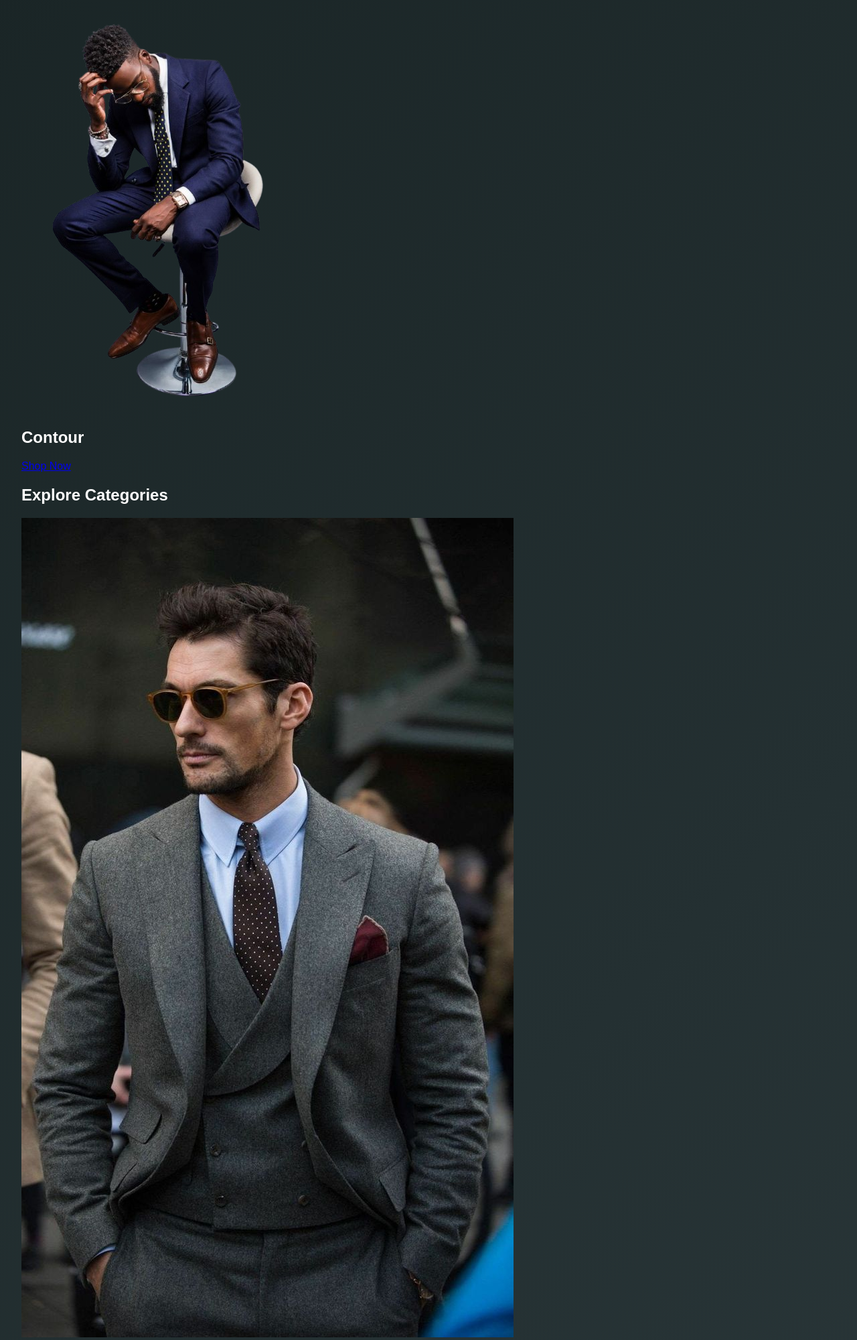
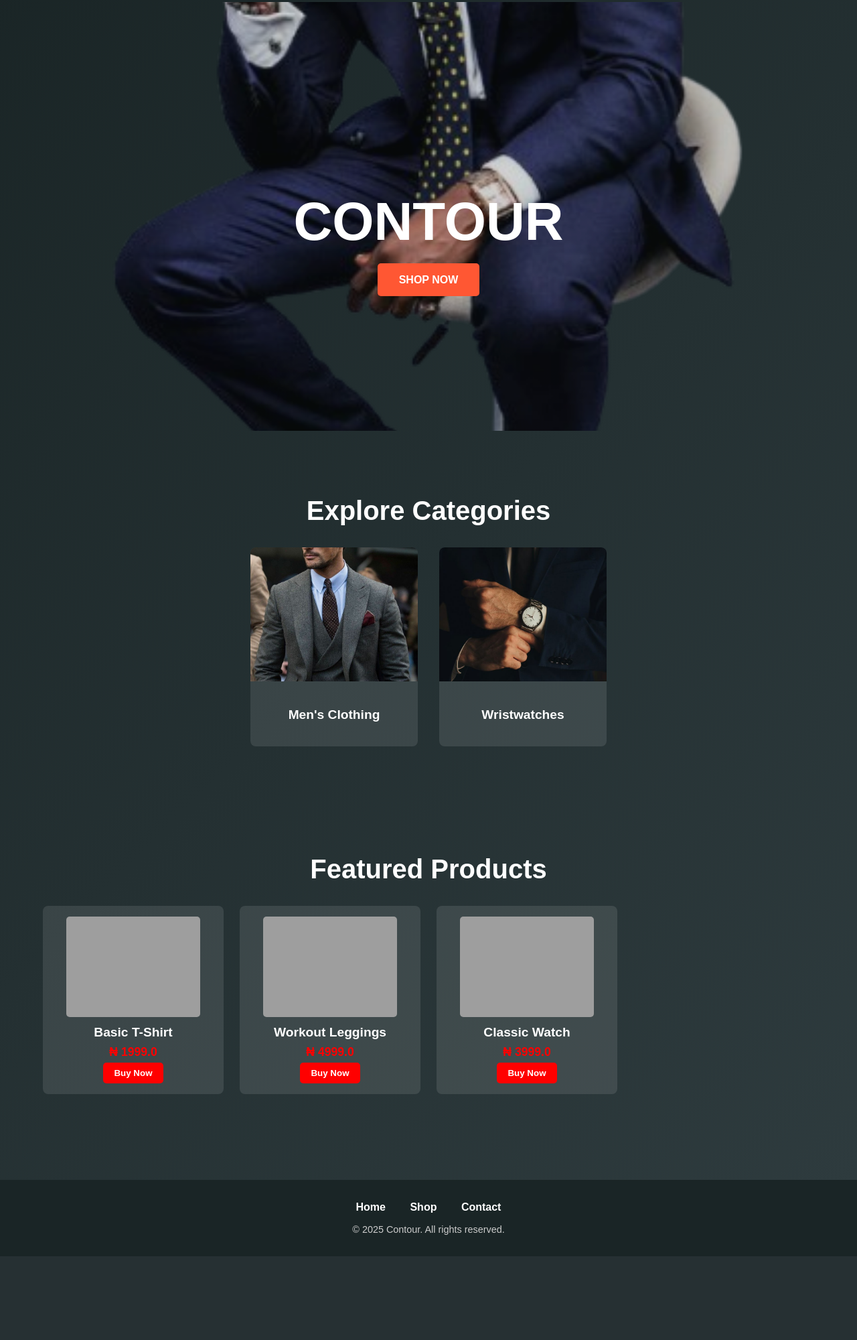
Before and after one commit to tommy251/Coutour, a Flask app: page / in a window 1280 px wide. Shown: the part 61-2061 px from the top of the page at 67% size. After the commit the page ends 1936 px from the top, so only its background shows below. Run offline with Flask 3, Linux system fonts and the light colour scheme; some libraries are stand-ins or nearby versions; grey boxes are pictures that could not be loaded.

Commit message:
update files

```diff
--- a/static/styles.css
+++ b/static/styles.css
@@ -93,144 +93,121 @@ nav {
     box-sizing: border-box;
     position: relative;
     overflow: hidden;
+}
+
+/* Home Section (ZOHO-Inspired) */
+#home {
+    background: linear-gradient(135deg, #1a2526 0%, #2e3b3e 100%);
+    color: white;
+    position: relative;
+    display: flex;
+    flex-direction: column;
+    align-items: center;
+}
+
+/* Hero Section */
+.hero-section {
+    position: relative;
+    width: 100%;
+    height: 80vh;
     display: flex;
     justify-content: center;
     align-items: center;
 }
 
-/* Home Section (Contour Style - Blvck Tumbler Inspired) */
-#home {
-    background: linear-gradient(135deg, #1a2526 0%, #2e3b3e 100%);
-    color: white;
-    position: relative;
+.hero-image {
+    position: absolute;
+    top: 0;
+    left: 0;
+    width: 100%;
+    height: 100%;
+    object-fit: cover;
+    z-index: 1;
+    opacity: 0.8;
 }
 
-.home-hero {
-    max-width: 1200px;
-    width: 100%;
+.hero-content {
+    position: relative;
+    z-index: 2;
     text-align: center;
-    position: relative;
-    z-index: 1;
 }
 
-.main-title {
-    font-size: 6rem;
+.hero-content h1 {
+    font-size: 5rem;
     font-weight: bold;
     text-transform: uppercase;
+    color: white;
     margin-bottom: 2rem;
-    color: white;
-    position: relative;
-    z-index: 1;
 }
 
-.hero-tumbler {
-    max-width: 300px;
-    width: 100%;
-    position: relative;
-    z-index: 2;
-    margin: 0 auto 2rem;
+.shop-now-btn {
+    background-color: #ff5733;
+    color: white;
+    padding: 1rem 2rem;
+    border: none;
+    border-radius: 5px;
+    text-decoration: none;
+    font-weight: bold;
+    text-transform: uppercase;
+    transition: background-color 0.3s;
 }
 
-.home-details {
+.shop-now-btn:hover {
+    background-color: #e04e2b;
+}
+
+/* Category Section */
+.category-section {
+    padding: 4rem 2rem;
+    text-align: center;
+}
+
+.category-section h2 {
+    font-size: 2.5rem;
+    color: white;
+    margin-bottom: 2rem;
+}
+
+.category-grid {
     display: flex;
     justify-content: center;
     gap: 2rem;
     flex-wrap: wrap;
-    margin-top: 2rem;
 }
 
-.home-details .detail-box {
+.category-card {
     background: rgba(255, 255, 255, 0.1);
-    padding: 1rem;
     border-radius: 8px;
-    max-width: 300px;
-    text-align: left;
+    overflow: hidden;
+    width: 250px;
+    transition: transform 0.3s;
 }
 
-.home-details .detail-box h3 {
-    font-size: 1.2rem;
-    color: #ff5733; /* Orange accent */
-    margin-bottom: 0.5rem;
+.category-card:hover {
+    transform: translateY(-5px);
 }
 
-.home-details .detail-box p {
-    font-size: 0.9rem;
-    color: #ccc;
+.category-card img {
+    width: 100%;
+    height: 200px;
+    object-fit: cover;
 }
 
-.home-details .detail-box .video-link {
-    display: inline-block;
-    margin-top: 0.5rem;
-    color: #ff5733;
-    text-decoration: none;
-    font-weight: bold;
+.category-card h3 {
+    font-size: 1.2rem;
+    color: white;
+    padding: 1rem;
 }
 
-.home-details .detail-box .video-link:hover {
-    text-decoration: underline;
+/* Featured Products Section */
+.featured-products {
+    padding: 4rem 2rem;
+    text-align: center;
 }
 
-/* Shop Section (Nike-Inspired) */
-#shop {
-    background-color: #1c2526;
+.featured-products h2 {
+    font-size: 2.5rem;
     color: white;
-}
-
-.shop-hero {
-    text-align: center;
-    padding: 2rem;
-}
-
-.shop-hero h1 {
-    font-size: 4rem;
-    text-transform: uppercase;
-    margin-bottom: 1rem;
-}
-
-.shop-hero p {
-    font-size: 1.2rem;
-    color: #ccc;
-    max-width: 600px;
-    margin: 0 auto 2rem;
-}
-
-.shop-hero-details {
-    display: flex;
-    justify-content: center;
-    gap: 2rem;
-    margin-bottom: 2rem;
-}
-
-.detail-box {
-    background: #2e3b3e;
-    padding: 1rem;
-    border-radius: 8px;
-    max-width: 200px;
-}
-
-.detail-box h3 {
-    font-size: 1.2rem;
-    color: #ff0000; /* Red accent */
-    margin-bottom: 0.5rem;
-}
-
-.detail-box p {
-    font-size: 0.9rem;
-    color: #ccc;
-}
-
-.shop-hero-shoe {
-    max-width: 400px;
-    margin: 1rem 0;
-}
-
-.hot-deals {
-    padding: 2rem;
-}
-
-.hot-deals h2 {
-    font-size: 2.5rem;
-    text-align: center;
     margin-bottom: 2rem;
 }
 
@@ -241,11 +218,11 @@ nav {
 }
 
 .product-card {
-    background: #2e3b3e;
+    background: rgba(255, 255, 255, 0.1);
     border-radius: 8px;
     padding: 1rem;
     text-align: center;
-    transition: transform 0.2s;
+    transition: transform 0.3s;
 }
 
 .product-card:hover {
@@ -370,3 +378,37 @@ nav {
     margin-top: 1rem;
     text-align: center;
 }
+
+/* Footer */
+footer {
+    background-color: #1a2526;
+    color: white;
+    padding: 2rem;
+    text-align: center;
+}
+
+.footer-content {
+    max-width: 1200px;
+    margin: 0 auto;
+}
+
+.footer-links {
+    margin-bottom: 1rem;
+}
+
+.footer-links a {
+    color: white;
+    text-decoration: none;
+    margin: 0 1rem;
+    font-weight: bold;
+}
+
+.footer-links a:hover {
+    color: #d4af37;
+}
+
+footer p {
+    margin: 0;
+    font-size: 0.9rem;
+    color: #ccc;
+}
```
Also changed, not shown: other parts of static/styles.css (+31 -0 lines).
